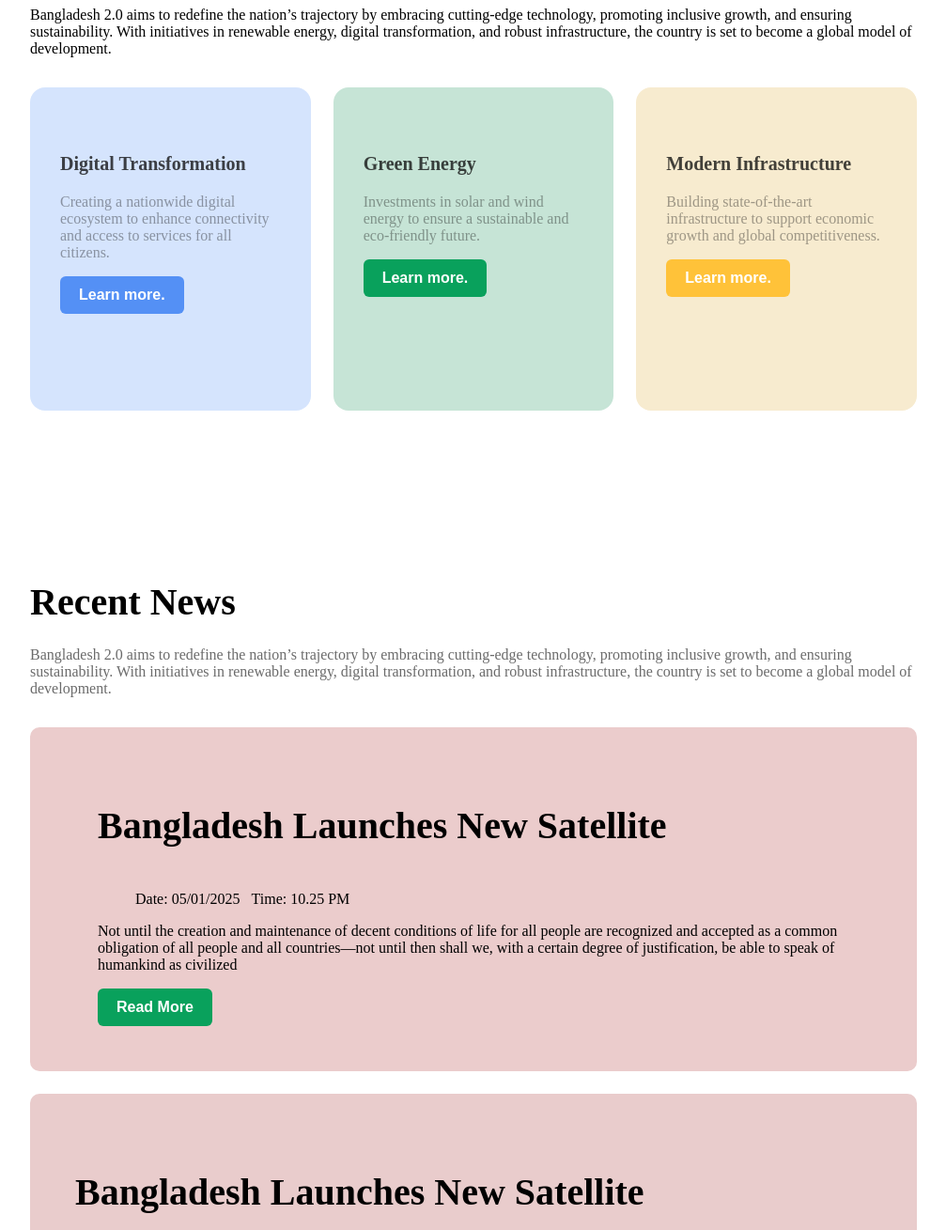
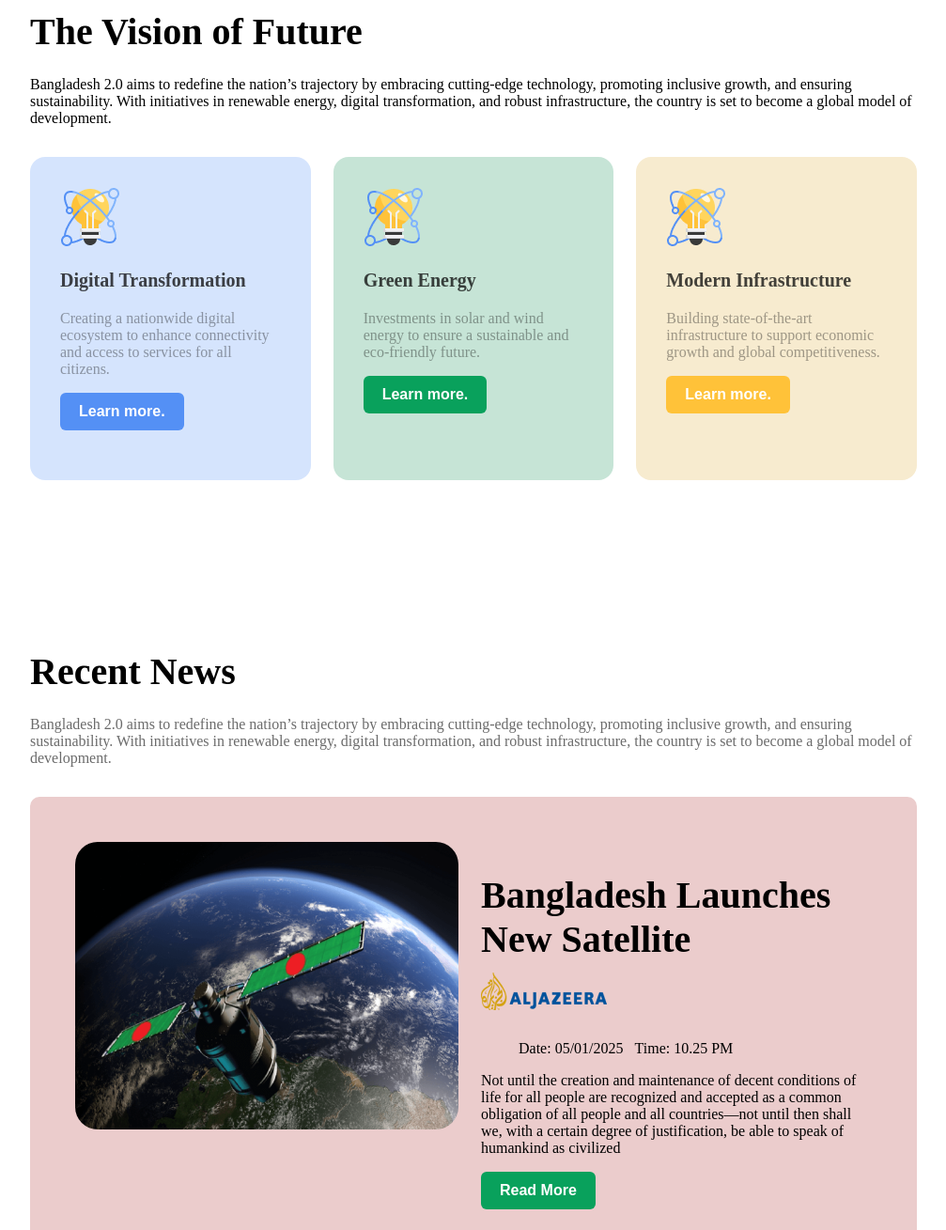
Before and after one commit to Noman-3/ph-assignment-1, a plain HTML site: page index.html in a window 1280 px wide. Shown: the part 720-2029 px from the top of the page at 94% size, without its empty margins (136-1143 px from the left). Drawn offline with Linux system fonts and the light colour scheme; the site is published under a folder, as on GitHub Pages, so addresses that start at the root find nothing.

Commit message:
added image

```diff
--- a/index.html
+++ b/index.html
@@ -18,7 +18,7 @@
         </p>
         <button class="btn-first">Explore New Bangladesh</button>
     </div>
-    <img class="" src="/assets/hero.png" alt="">
+    <img class="" src="./assets/hero.png" alt="">
 </div>
     </header>
     <main>
@@ -27,19 +27,19 @@
             <p class="product-para">Bangladesh 2.0 aims to redefine the nation’s trajectory by embracing cutting-edge technology, promoting inclusive growth, and ensuring sustainability. With initiatives in renewable energy, digital transformation, and robust infrastructure, the country is set to become a global model of development.</p>
             <div class="container">
                 <div class="skill bg1">
-                    <img src="/assets/card-icon.png" alt="">
+                    <img src="./assets/card-icon.png" alt="">
                     <h3 class="skill-title">Digital Transformation</h3>
                     <p class="skill-description">Creating a nationwide digital ecosystem to enhance connectivity and access to services for all citizens.</p>
                     <button class="pt bt">Learn more.</button>
                 </div>
                 <div class="skill bg2">
-                    <img src="/assets/card-icon.png" alt="">
+                    <img src="./assets/card-icon.png" alt="">
                     <h3 class="skill-title">Green Energy</h3>
                     <p class="skill-description">Investments in solar and wind energy to ensure a sustainable and eco-friendly future.</p>
                     <button class="pt by">Learn more.</button>
                 </div>
                 <div class="skill bg3">
-                    <img src="/assets/card-icon.png" alt="">
+                    <img src="./assets/card-icon.png" alt="">
                     <h3 class="skill-title">Modern Infrastructure</h3>
                     <p class="skill-description">Building state-of-the-art infrastructure to support economic growth and global competitiveness.</p>
                     <button class="pt bu">Learn more.</button>
@@ -53,10 +53,10 @@
                 <h5 class="section-details">Bangladesh 2.0 aims to redefine the nation’s trajectory by embracing cutting-edge technology, promoting inclusive growth, and ensuring sustainability. With initiatives in renewable energy, digital transformation, and robust infrastructure, the country is set to become a global model of development.</h5>
             </p>
             <div class="card">
-                <div class="card-part"><img  style="border-radius: 24px;" src="/assets/satelite.png" alt=""></div>
+                <div class="card-part"><img  style="border-radius: 24px;" src="./assets/satelite.png" alt=""></div>
                 <div class="card-part">
                     <h2 class="card-title">Bangladesh Launches New Satellite</h2>
-                     <img style="margin-bottom: 12px;" src="/assets/al-jazeera.png" alt="">
+                     <img style="margin-bottom: 12px;" src="./assets/al-jazeera.png" alt="">
                     <p class="tt">
                         <ul class="gg">
                             <li>Date: 05/01/2025</li>
@@ -71,7 +71,7 @@
             <div class="card-2">
                 <div class="card-part">
                     <h2 class="card-title">Bangladesh Launches New Satellite</h2>
-                     <img style="margin-bottom: 12px;" src="/assets/al-jazeera.png" alt="">
+                     <img style="margin-bottom: 12px;" src="./assets/al-jazeera.png" alt="">
                     <p class="tt">
                         <ul class="gg">
                             <li>Date: 05/01/2025</li>
@@ -83,7 +83,7 @@
 
                         <button class="pt by">Read More</button>
                         </div>
-                        <div class="card-part"><img  style="border-radius: 24px;" src="/assets/satelite.png" alt=""></div>
+                        <div class="card-part"><img  style="border-radius: 24px;" src="./assets/satelite.png" alt=""></div>
             </div>
 
         </section>
```
